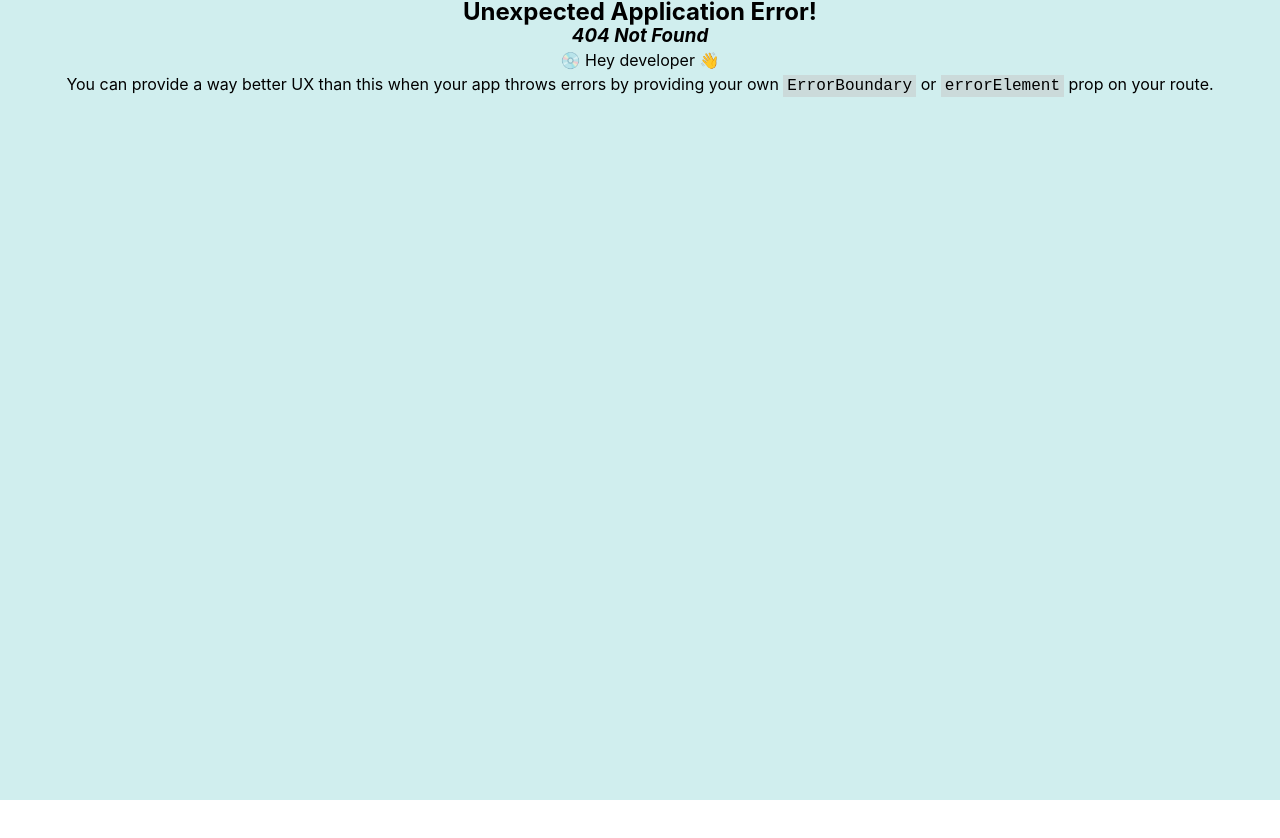
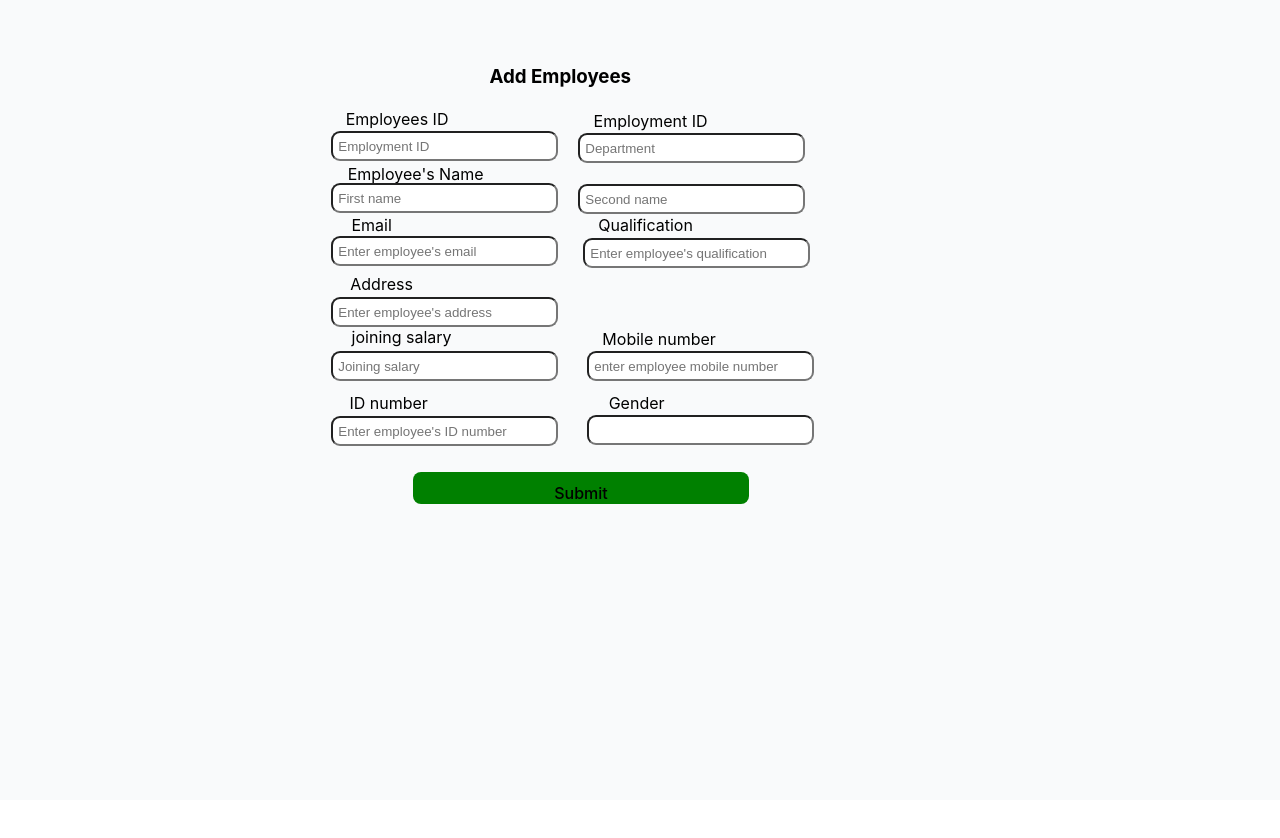
Before and after one commit to Bousrahu-umuhoza/HRM-GROUP6-, a React (Vite) app: page /add-employees in a window 1280 px wide. Before the commit this address had no page. Shown: the top 838 px of the page. Before the commit the page ends 800 px from the top, so only its background shows below. Built offline with nearby package versions, Linux system fonts and the light colour scheme.

Commit message:
employees Reg

```diff
--- a/src/comp/comp.tsx
+++ b/src/comp/comp.tsx
@@ -16,7 +16,7 @@ return (
 
 }} variant="three" errorText="Error ..." /> <br />
 
-<TextFieldExplained name={"PassW"} variant={"one"} label={""} placeholder="Password"/>
+<TextFieldExplained name={"PassW"} variant={"four"} label={""} placeholder="Password"/>
 
 </div>
 )
--- a/src/components/Login/login.css
+++ b/src/components/Login/login.css
@@ -4,7 +4,7 @@ body {
   justify-content: center;
   align-items: center;
   text-align: center;
-  background-color: #d0eeee;
+  /* background-color: #d0eeee;  */
 }
 
 .container {
--- a/src/components/input/index.tsx
+++ b/src/components/input/index.tsx
@@ -5,7 +5,7 @@ import { ChangeEventHandler, useState } from "react";
 type Props = {
     name: string,
     type?: "email" | "password" | "text" | "number" | "date" | "Username",
-    variant: "one" | "two" | "three",
+    variant: "one" | "two" | "three" | "four",
     label: string,
     helperText?: string,
     errorText?: string,
--- a/src/components/input/style.css
+++ b/src/components/input/style.css
@@ -82,5 +82,7 @@
 .txt-field.three input:focus ~ label, .three.not-empty label{
     top: 14px;
 
-
 }
+.txt-field.four{
+    border: 1px solid black;
+}
--- a/src/index.css
+++ b/src/index.css
@@ -33,6 +33,7 @@ a:hover {
 html, body, #root{
   width: 100%;
   height: 100%;
+  background-color: none;
 }
 
 body {
--- /dev/null
+++ b/src/routes/add-employees/add.css
@@ -0,0 +1,153 @@
+*{
+    margin:0;
+    padding:0;
+    box-sizing: border-box;
+
+}
+ body{
+
+    position: relative;
+    height: 100%;
+    align-items: center;
+    justify-content: center;
+    background-color: #f9fafb;/*chages that can affect */
+    background-repeat: no-repeat;
+    width: 100%;
+    background-size: cover;
+}
+h3{
+    position: relative;
+    left: 19em;
+    top: -18px;
+}
+
+
+.form-add-employ{
+    width: 19%;
+  margin: 83px;
+    height: 100%;
+}
+
+.input-container{
+    width: 100%;
+    height: 100%;
+    position: relative;
+    left: 15em;
+}
+
+.label1{
+    margin-right: 20px;
+    position: relative;
+    top: -86px;
+    right: 63px;
+}
+
+
+
+.id-2{
+    left: 247px;
+    top: -52px;
+    position: relative;
+}
+
+.second-name{
+    left: 247px;
+    top: -60px;
+    position: relative;
+}
+.qualification{
+    left: 18em;
+    top: -46px;
+    position: relative;
+}
+.mobile-number{
+    left: 16em;
+    top: -188px;
+    position: relative;
+}
+.gender{
+    left: 16em;
+    top: -232px;
+    position: relative;
+}
+
+input{
+    width: 17em;
+    height: 30px;
+    padding-left: 5px;
+    border-radius: 9px;
+}
+.email1{
+    position: relative;
+    top: -56px;
+}
+.label3{
+    position: relative;
+    top: -53px;
+    right: 29px;
+}
+.email{
+    position: relative;
+    top: -87px;
+}
+.email5{
+    position: relative;
+    top: -134px;
+}
+.label5{
+    position: relative;
+    top: -135px;
+    right: 63px;
+}
+
+.email6{
+    position: relative;
+    top: -177px;
+}
+
+.label6{
+    position: relative;
+    top: -178px;
+    right: 56px;
+}
+
+.label2{
+    position: relative;
+    top: -94px;
+    right: 87px;
+}
+
+.field{
+    position: relative;
+    top: -25px;
+}
+.field10{
+    position: relative;
+    top: -93px;
+    right: 36px;
+}
+.btn-sub{
+    position: relative;
+    top: -205px;
+    background-color: green;
+    width: 21em;
+    height: 2em;
+    left: 90px;
+}
+.label20{
+    margin-right: 82px;
+}
+.label13{
+    margin-right: 83px;
+}
+.label11{
+    margin-right: 128px;
+}
+.label21{
+    margin-right: 95px;
+}
+.label35{
+    position: relative;
+    top: -136px;
+    right: 43px;
+}
--- /dev/null
+++ b/src/routes/add-employees/add.tsx
@@ -0,0 +1,52 @@
+
+import "./add.css"
+export const AddEmployees = () => {
+
+    return (
+
+        <form className=" form-add-employ">
+             <h3>Add Employees  </h3>
+            <div className="input-container">
+                <label htmlFor="" className="label21">Employees ID</label>
+                <input type="text" className="field1" placeholder="Employment ID" />
+                <div className="id-2">
+                    <label htmlFor="" className="label20">Employment ID</label>
+                    <input type="text" className="field2" placeholder="Department" />
+                </div>
+                <label htmlFor="" className="label3">Employee's Name</label><br />
+                <input type="text" className="email1" placeholder="First name" />
+                <div className="second-name">
+                    <input type="text" className="field" placeholder="Second name" />
+                </div>
+                <label htmlFor="" className="label1">Email</label>
+                <input type="password" className="email" placeholder="Enter employee's email" />
+                <div className="qualification">
+                    <label htmlFor="" className="label2">Qualification</label>
+                    <input type="password" className="field10" placeholder="Enter employee's qualification" />
+                </div>
+                <label htmlFor="" className="label5">Address</label>
+                <input type="email" className="email5" placeholder="Enter employee's address" />
+
+                <label htmlFor="" className="label35">joining salary</label>
+                <input type="text" className="email5" placeholder="Joining salary" />
+
+                <div className="mobile-number">
+                    <label htmlFor="" className="label13">Mobile number</label>
+                    <input type="text" className="field13" placeholder="enter employee mobile number" />
+                </div>
+                <label htmlFor="" className="label6">ID number</label>
+                <input type="text" className="email6" placeholder="Enter employee's ID number" />
+
+                <div className="gender">
+                    <label htmlFor="" className="label11">Gender</label>
+                    <input type="gender" className="field11" placeholder="" />
+
+                </div>
+                <button className="btn-sub">Submit</button>
+            </div>
+        </form>
+
+    )
+
+}
+export default AddEmployees;
```
Also changed, not shown: src/App.tsx (+7 -2 lines).
